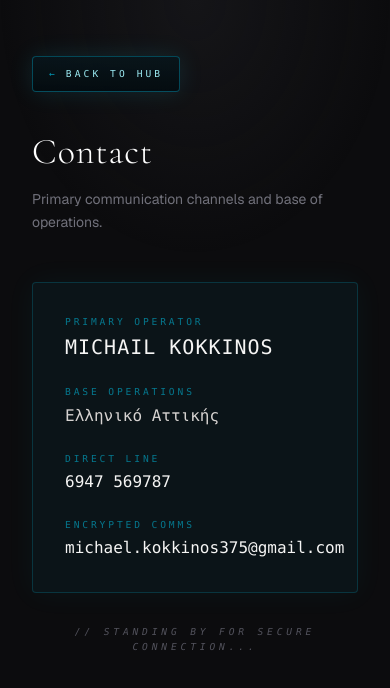
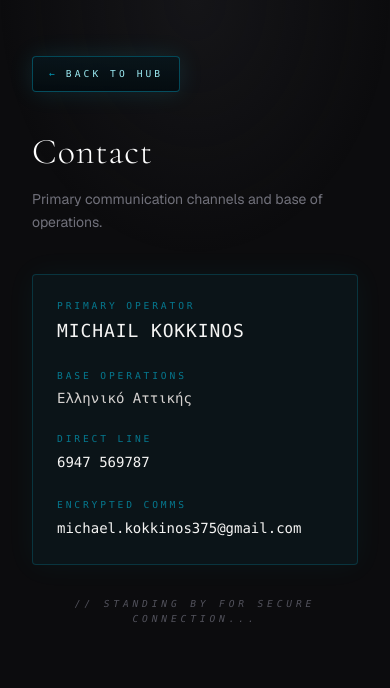
Before and after one commit to kokkinos375/Unconventional-CV-Portfolio, a Next.js app: page /contact in a window 390 px wide. Shown: the top 688 px of the page. Built offline with nearby package versions, Linux system fonts and the light colour scheme.

Commit message:
fixing a bug in contact tab

```diff
--- a/src/app/contact/page.tsx
+++ b/src/app/contact/page.tsx
@@ -1,5 +1,4 @@
 "use client";
-
 
 import { RoomShell } from "@/components/villa/RoomShell";
 import { motion } from "framer-motion";
@@ -10,34 +9,37 @@ export default function ContactPage() {
       title="Contact"
       description="Primary communication channels and base of operations."
     >
-      <div className="mt-12 space-y-8 font-mono">
+      <div className="mt-10 sm:mt-12 space-y-8 font-mono">
         {/* Contact Dashboard Card */}
         <motion.div
           initial={{ opacity: 0, y: 20 }}
           animate={{ opacity: 1, y: 0 }}
-          className="border border-cyan-500/20 bg-cyan-500/5 p-8 rounded-sm shadow-[0_0_30px_rgba(34,211,238,0.05)]"
+          className="border border-cyan-500/20 bg-cyan-500/5 p-6 sm:p-8 rounded-sm shadow-[0_0_30px_rgba(34,211,238,0.05)] w-full overflow-hidden"
         >
           <div className="space-y-6">
             <div>
               <p className="text-[0.6rem] uppercase tracking-[0.3em] text-cyan-500/60 mb-1">Primary Operator</p>
-              <p className="text-xl text-stone-100 uppercase tracking-wider">Michail Kokkinos</p>
+              <p className="text-lg sm:text-xl text-stone-100 uppercase tracking-wider">Michail Kokkinos</p>
             </div>
 
             <div>
               <p className="text-[0.6rem] uppercase tracking-[0.3em] text-cyan-500/60 mb-1">Base Operations</p>
-              <p className="text-stone-300">Ελληνικό Αττικής</p>
+              <p className="text-sm sm:text-base text-stone-300">Ελληνικό Αττικής</p>
             </div>
 
-            <div className="grid grid-cols-1 md:grid-cols-2 gap-6">
+            <div className="grid grid-cols-1 md:grid-cols-2 gap-6 w-full">
               <div>
                 <p className="text-[0.6rem] uppercase tracking-[0.3em] text-cyan-500/60 mb-1">Direct Line</p>
-                <a href="tel:+306947569787" className="text-stone-100 hover:text-cyan-400 transition-colors">
+                <a href="tel:+306947569787" className="text-sm sm:text-base text-stone-100 hover:text-cyan-400 transition-colors">
                   6947 569787
                 </a>
               </div>
-              <div>
+              <div className="min-w-0 w-full">
                 <p className="text-[0.6rem] uppercase tracking-[0.3em] text-cyan-500/60 mb-1">Encrypted Comms</p>
-                <a href="mailto:michael.kokkinos375@gmail.com" className="text-stone-100 hover:text-cyan-400 transition-colors">
+                <a
+                  href="mailto:michael.kokkinos375@gmail.com"
+                  className="text-sm sm:text-base text-stone-100 hover:text-cyan-400 transition-colors break-all"
+                >
                   michael.kokkinos375@gmail.com
                 </a>
               </div>
@@ -46,7 +48,7 @@ export default function ContactPage() {
         </motion.div>
 
         {/* System Status Note */}
-        <p className="text-[0.6rem] uppercase tracking-[0.4em] text-zinc-600 text-center italic">
+        <p className="text-[0.6rem] uppercase tracking-[0.4em] text-zinc-600 text-center italic mt-8">
           // Standing by for secure connection...
         </p>
       </div>
```
